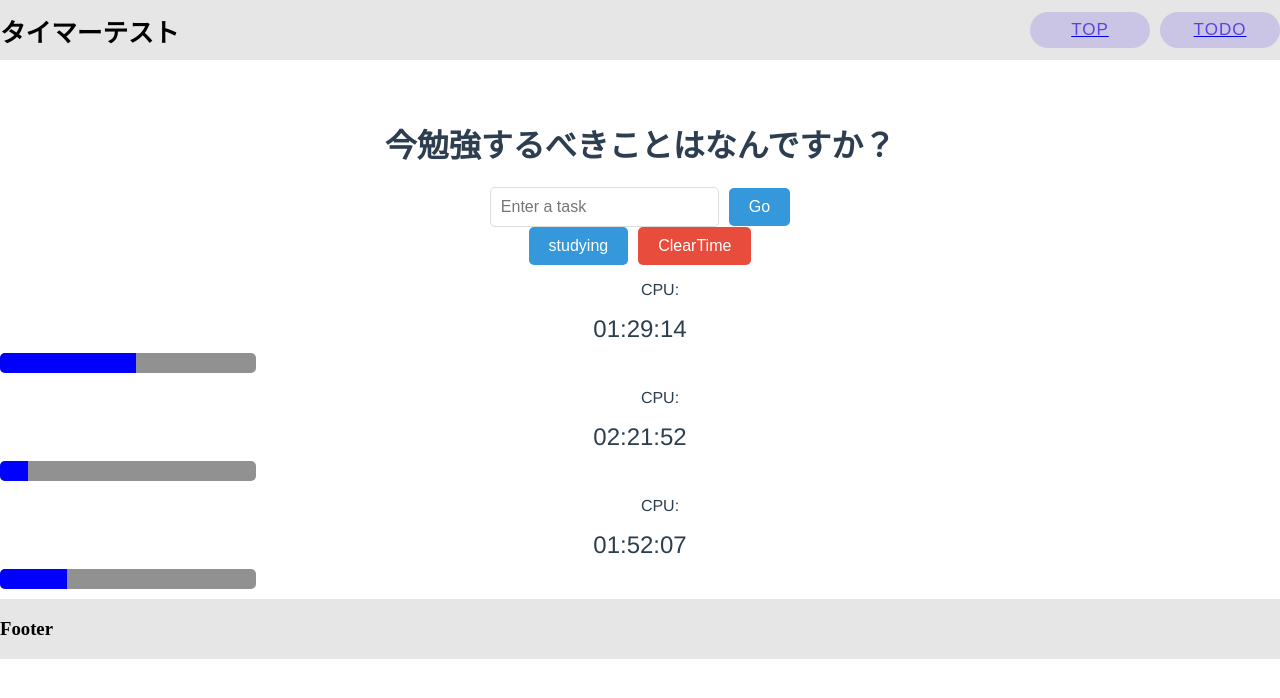
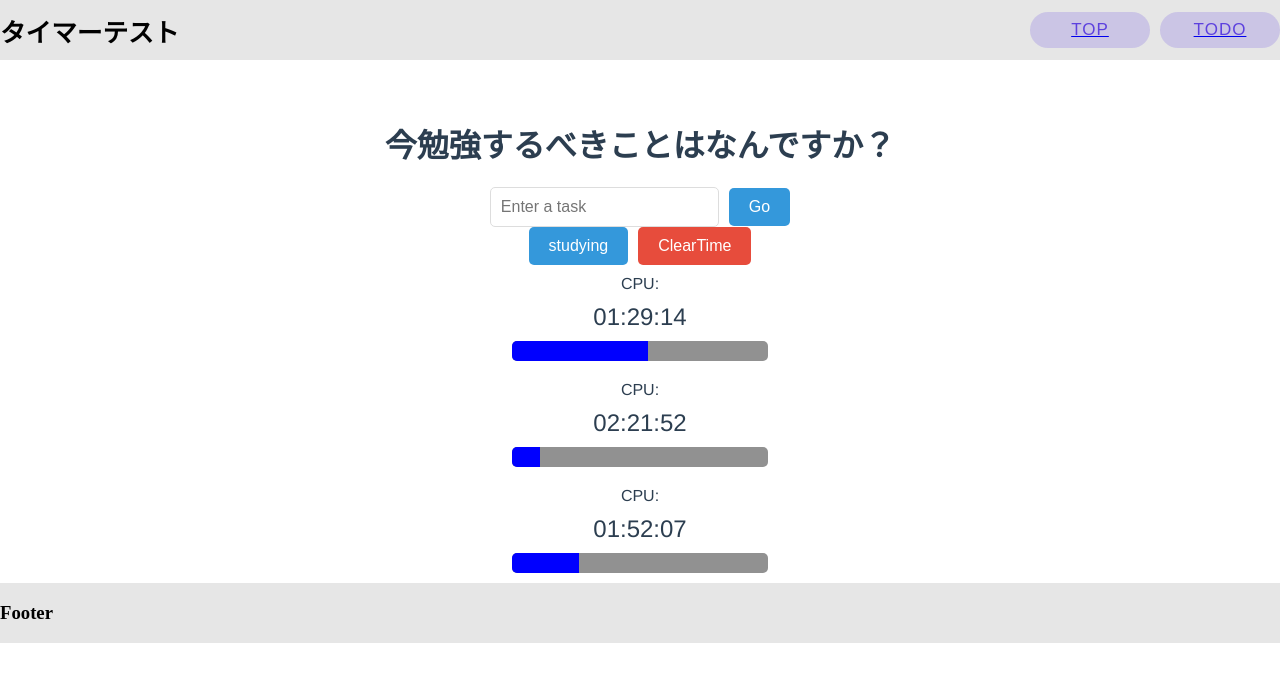
Before and after one commit to 2k2e2n/Clockshare_Vue, a Nuxt app: page / in a window 1280 px wide. Shown: the top 698 px of the page. Built offline with nearby package versions, Linux system fonts and the light colour scheme.

Commit message:
fix Bot progressBar

```diff
--- a/components/Bot.vue
+++ b/components/Bot.vue
@@ -19,18 +19,17 @@ function loop() {
 
 </script>
 <template>
-  <div class="poarent">
-    <ul class="CPU">CPU:</ul>
+  <div class="parent">
+    <div class="CPU">CPU:</div>
     <Showtime class="set-font-size" :time="bottime" />
 
-    <div class = "progress-bar">
-      <div class = "progress" :style="{width: progress + '%'}"></div>
+    <div class="progress-bar-wrapper">
+      <div class="progress-bar">
+        <div class="progress" :style="{ width: progress + '%' }"></div>
+      </div>
     </div>
-
-
   </div>
 </template>
-
 
 <style scoped>
 .set-font-size {
@@ -39,27 +38,27 @@ function loop() {
 
 .parent {
   display: flex;
+  flex-direction: column;
   align-items: center;
 }
+
 .CPU {
+  /* margin-left: -50px; */
+  margin: 10px;
+}
 
+.progress-bar-wrapper {
+  display: flex;
   justify-content: center;
-  text-align: center;
-  /*margin-left: -50px; */
+  width: 100%;
 }
+
 .progress-bar {
   background-color: rgb(145, 145, 145);
   border-radius: 5px;
   overflow: hidden;
   margin: 10px 0;
-  justify-content: center;
   width: 20vw;
-
-
-  /*
-  justify-content: center;
-  display: flex;
-  */
 }
 
 .progress {
@@ -67,7 +66,6 @@ function loop() {
   background-color: blue;
   width: 0;
   transition: width 1s linear;
-  justify-content: center;
 }
 
 </style>
--- a/pages/index.vue
+++ b/pages/index.vue
@@ -13,9 +13,7 @@
       <h1>タイマーテスト</h1>
       <p>今勉強していること：{{ task }}</p>
       <p>check: {{ check }} time: {{ time }}</p>
-      <div>
-        <img src="@/assets/images/running-stickman-transparency.gif" alt="logo" class="running-stickman">
-      </div>
+
 
     <Showtime class="maincontent" v-if="!isRest" :time="time" />
     <Resttime class="maincontent" v-if="isRest" :isRest="isRest" />
@@ -43,7 +41,6 @@
       <Bot />
       <Bot />
       <Bot />
-    </div>
   </div>
 </template>
 
```
